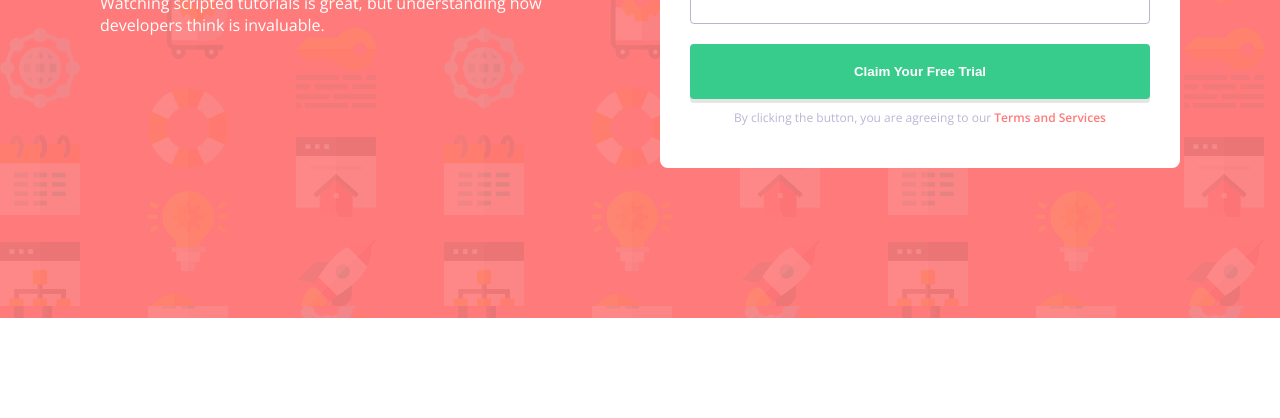
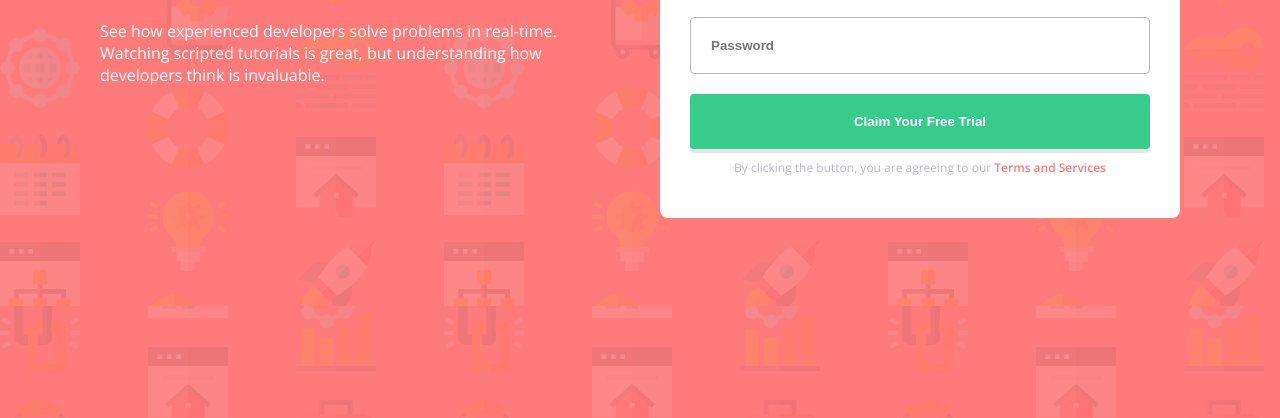
Before and after one commit to AbobakerBashar/intro-component-with-signup-form, a plain HTML site: page index.html in a window 1280 px wide. Shown: the part 494-912 px from the top of the page. Before the commit the page ends 812 px from the top, so only its background shows below. Drawn offline with nearby package versions, Linux system fonts and the light colour scheme.

Commit message:
Updated Styling File

```diff
--- a/style.css
+++ b/style.css
@@ -11,8 +11,8 @@ body {
   background-color: hsl(0, 100%, 74%);
   padding-left: 100px;
   padding-right: 100px;
-  padding-top: 150px;
-  padding-bottom: 150px;
+  padding-top: 200px;
+  padding-bottom: 200px;
   background-image: url(images/bg-intro-desktop.png);
 }
 @media (max-width: 992px) {
```
